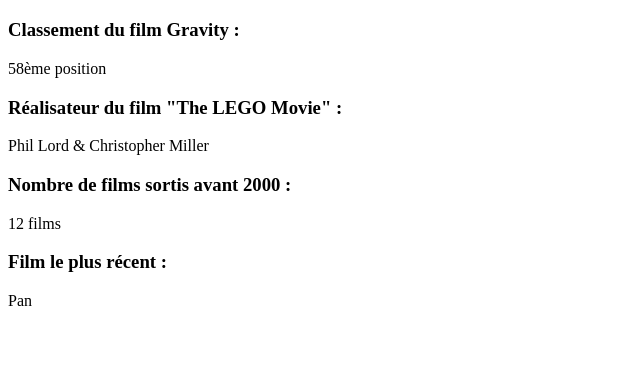
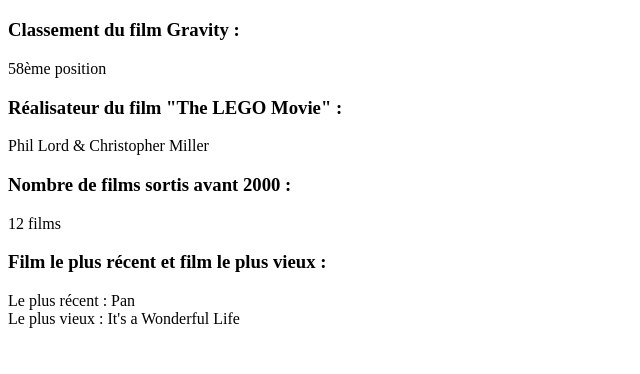
Before and after one commit to MarineCO/php-crunching, a PHP site: page / in a window 1280 px wide. Shown: the part 426-800 px from the top of the page, without its empty margins (0-640 px from the left). Run offline with PHP 8.4, Linux system fonts and the light colour scheme.

Commit message:
film le plus vieux : check

```diff
--- a/index.php
+++ b/index.php
@@ -120,8 +120,13 @@ $top = $brut["feed"]["entry"];
 
 			//print_r($tabDate);
 			$mostRecentMovie = current($tabDate);
-			echo $mostRecentMovie;
+			echo '<div>Le plus récent : '.$mostRecentMovie.'</div>';
+
+	//Film le + vieux
+			$oldestMovie = end($tabDate);
+			echo '<div>Le plus vieux : '.$oldestMovie.'</div>';
 	}
+
 
 ?><!DOCTYPE html>
 <html lang="en">
@@ -152,7 +157,7 @@ $top = $brut["feed"]["entry"];
 
 	<div><h3>Nombre de films sortis avant 2000 : </h3><?= before2000($top); ?> films</div>
 
-	<div><h3>Film le plus récent : </h3><?php mostRecentMovie($top); ?></div>
+	<div><h3>Film le plus récent et film le plus vieux : </h3><?php mostRecentMovie($top); ?></div>
 
 </body>
 </html>
```
